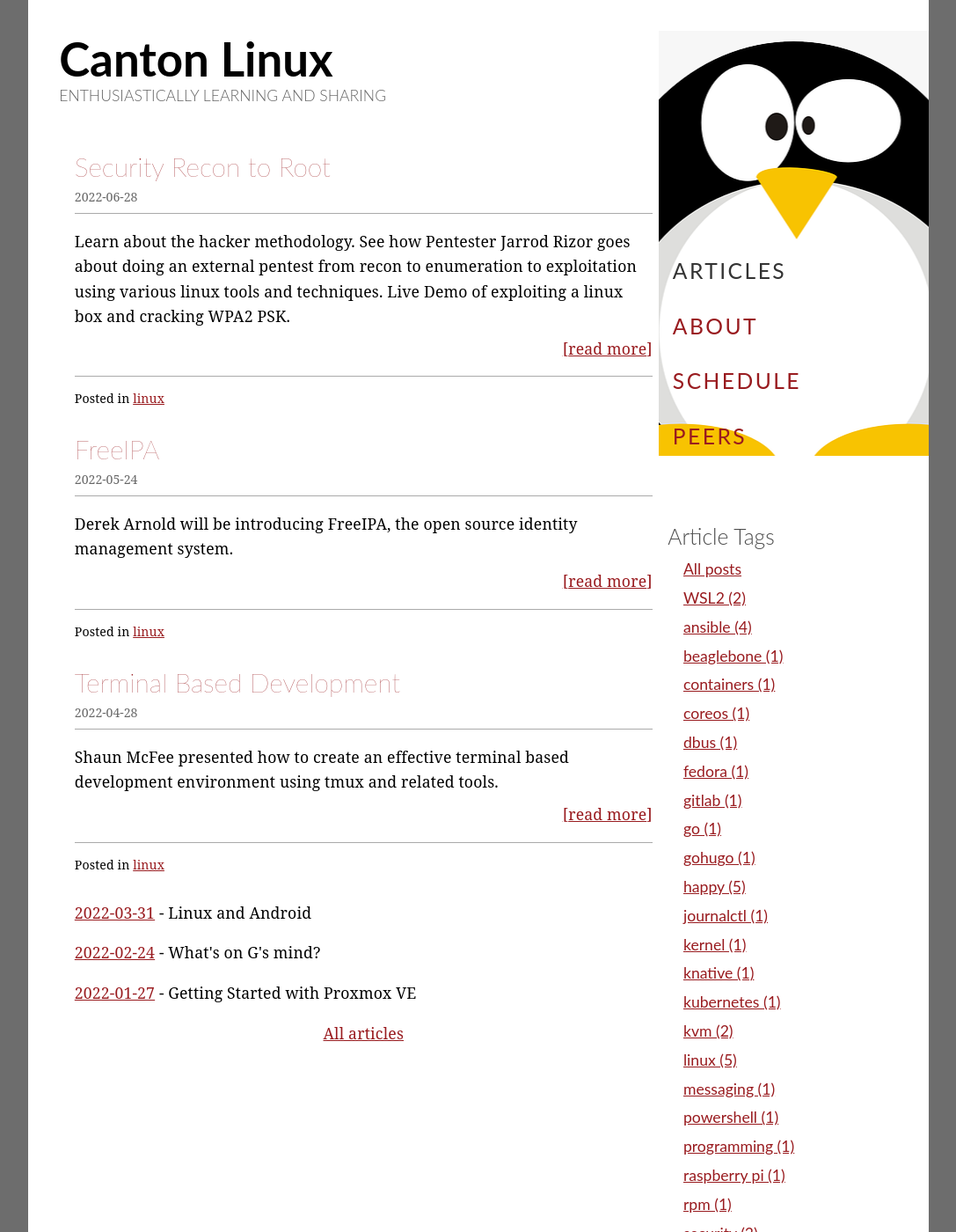
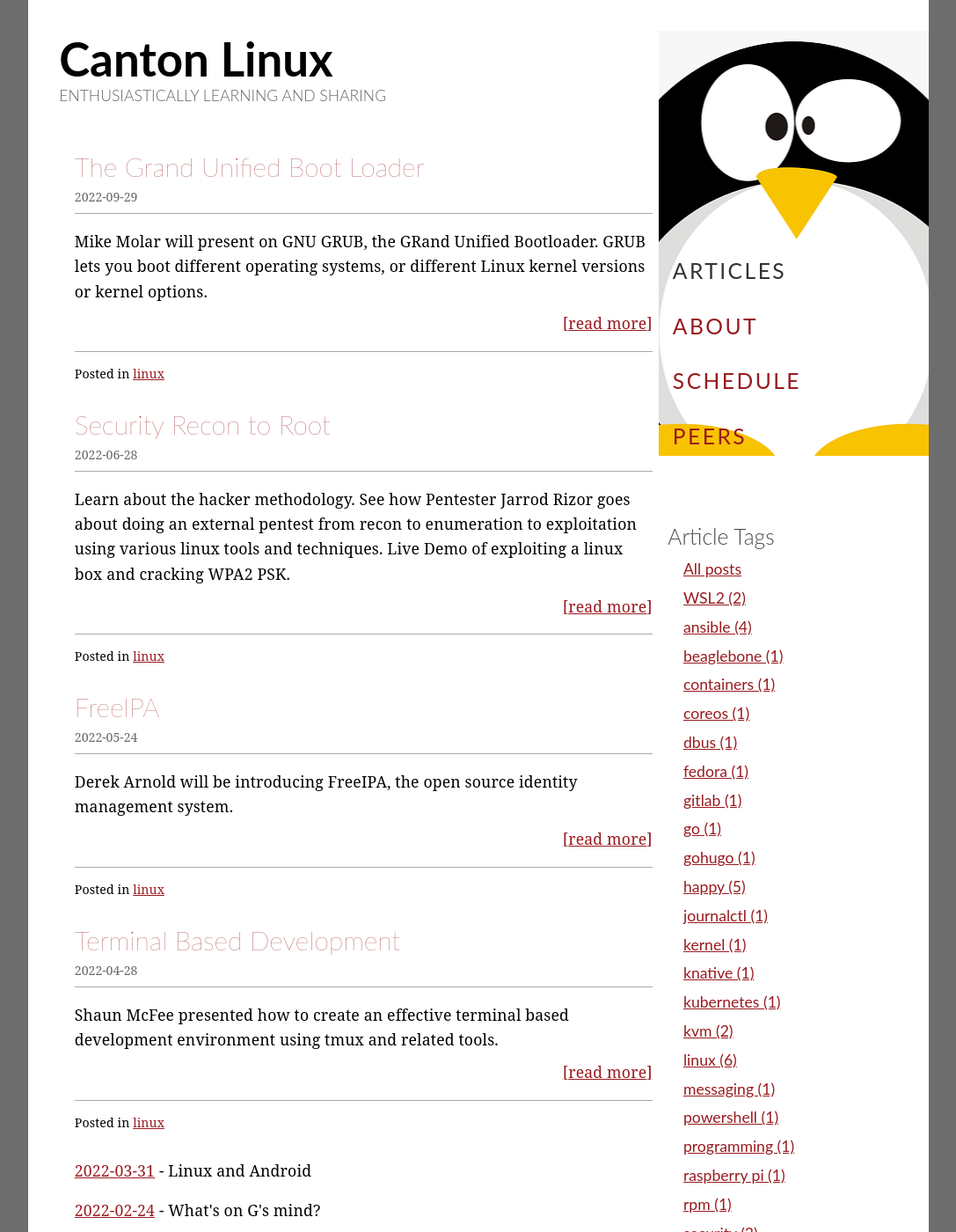
Before and after one commit to CantonLinux/cantonlinux.org, a Jekyll site: the page built from index.html, in a window 1280 px wide and 1400 px high. Shown: the whole window at 88% size, without its empty margins (96-1183 px from the left). Built offline with Jekyll 4.4.1, drawn with Linux system fonts in a browser that asks for light colours.

Commit message:
Add grub talk

```diff
--- /dev/null
+++ b/_posts/2022-09-29-grub.md
@@ -0,0 +1,15 @@
+---
+layout: post
+title: The Grand Unified Boot Loader
+date: 2022-09-29
+tags: [linux]
+fpage: a
+---
+
+Mike Molar will present on GNU GRUB, the GRand Unified Bootloader. GRUB lets
+you boot different operating systems, or different Linux kernel versions or
+kernel options.
+
+We will go to George's for drinks and food after the talk.
+
+Thursday, September 29, 2022, 7 PM to 9 PM EDT. See [Meetup]({{site.meetupurl}}).
--- a/schedule.md
+++ b/schedule.md
@@ -48,8 +48,8 @@
 </tr>
 <tr>
   <td>September 29, 2022</td>
-  <td>TBD</td>
-  <td>TBD</td>
+  <td>The Grand Unified Boot Loader (GRUB)</td>
+  <td>Mike Molar</td>
 </tr>
 <tr>
   <td>October 27, 2022</td>
```
